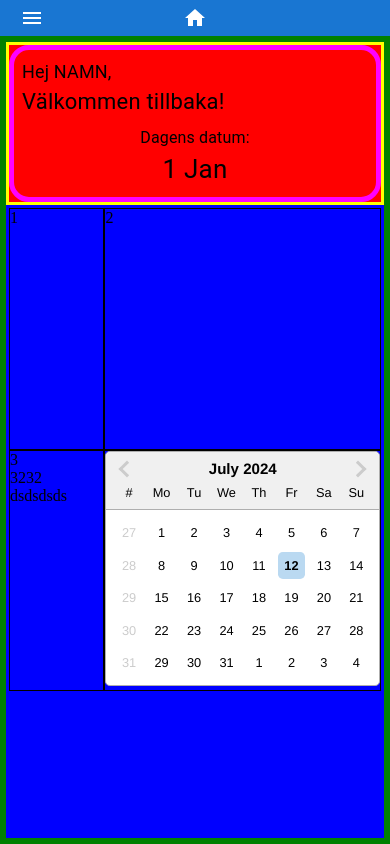
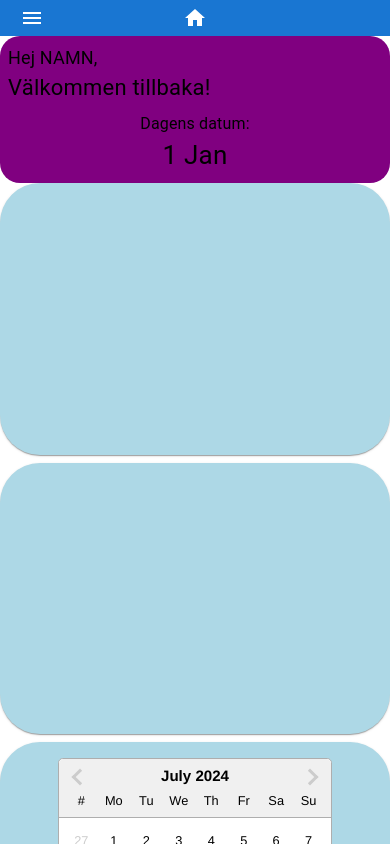
Before and after one commit to A-ForssmanP/InteractWithSchool, a React (Vite) app in the folder frontend/: page / in a window 390 px wide. Shown: the top 844 px of the page. Built offline with nearby package versions, Linux system fonts and the light colour scheme; the HTML template or start-up script is replaced by a standard one.

Commit message:
Make a layout that works on different breakpoints

```diff
--- a/frontend/src/App.jsx
+++ b/frontend/src/App.jsx
@@ -6,7 +6,7 @@ function App() {
   return (
     <Stack
       direction={{ xs: "column", md: "row" }}
-      height="100vh"
+      minHeight="100vh"
       sx={{ position: "relative" }}
     >
       <Menu />
--- a/frontend/src/components/pagesWrapper/PagesWrapper.jsx
+++ b/frontend/src/components/pagesWrapper/PagesWrapper.jsx
@@ -3,7 +3,7 @@ import Pages from "../../pages/Pages";
 
 function PagesWrapper() {
   return (
-    <Box component="main" minWidth="85%" height={"100%"}>
+    <Box component="main" minWidth="85%" height={"100vh"}>
       <Pages />
     </Box>
   );
--- a/frontend/src/pages/absence/Absence.jsx
+++ b/frontend/src/pages/absence/Absence.jsx
@@ -24,8 +24,11 @@ function Absence() {
   }, []);
 
   return (
-    <Box mt={4.4}>
-      <Container maxWidth="xs" sx={{ padding: { xs: "0", md: "0 24px" } }}>
+    <Box>
+      <Container
+        maxWidth="xs"
+        sx={{ padding: { xs: "3rem 0", md: "3rem 24px" } }}
+      >
         <h2>Registrera Frånvaro</h2>
         <List sx={{ mt: ".6rem" }}>
           {students.map((stnt) => {
--- a/frontend/src/pages/dashBoard/DashBoard.jsx
+++ b/frontend/src/pages/dashBoard/DashBoard.jsx
@@ -12,37 +12,34 @@ Klass lista med färäldrar
 */
 
 function DashBoard() {
-  const dashItems = [null, null, <ReadOnlyDatePicker />, null];
+  const mainContent = [null, null, <ReadOnlyDatePicker />, null];
+
   return (
     <Grid
       container
       width={"100%"}
-      // maxWidth={"100%"}
-      height={"100%"}
+      minHeight={"100%"}
       direction={{ xs: "column", sm: "row" }}
-      border={"6px solid green"}
     >
       <Grid
+        item
+        xs={6}
+        sm={10}
+        md={11}
         display={"flex"}
         flexDirection={"column"}
-        item
-        xs={6}
-        sm={11}
-        bgcolor={"red"}
         pl={{ sm: 2 }}
-        width={"100%"}
+        pr={{ sm: 2 }}
       >
-        <Box border={"3px solid yellow"}>
+        <Box>
           <Box
             display={"flex"}
             flexDirection={{ xs: "column", sm: "row" }}
-            // width={"fit-content"}
             gap={{ xs: 1, sm: 2 }}
-            border={"5px solid magenta"}
+            width={{ xs: "100%", sm: "fit-content" }}
             p={{ xs: 1, sm: 3 }}
             borderRadius={5}
-            // ml={{ sm: 2 }}
-            width={{ xs: "100%", sm: "fit-content" }}
+            bgcolor={"purple"}
           >
             <Box>
               <Typography fontSize={{ xs: 18, sm: 20 }}>Hej NAMN,</Typography>
@@ -63,332 +60,48 @@ function DashBoard() {
         </Box>
         <Box
           display={"flex"}
-          justifyContent={"flex-start"}
+          flexGrow={1}
+          justifyContent={{ xs: "center", md: "left" }}
           alignItems={{ sm: "center" }}
-          flexGrow={1}
           maxWidth={"100%"}
-          border={"3px solid blue"}
         >
           <Box
-            bgcolor={"yellow"}
-            width={900}
-            maxWidth={"100%"}
             display={"grid"}
             gridAutoRows={"1fr"}
-            gridAutoColumns={"1fr"}
-            gridTemplateColumns={"repeat(2, 1fr)"}
+            gap={1}
+            gridTemplateColumns={{ sm: "repeat(2, 1fr)" }}
+            width={"100%"}
+            maxWidth={1000}
           >
-            <Box bgcolor={"blue"} border={"1px solid black"}>
-              1
-            </Box>
-            <Box bgcolor={"blue"} border={"1px solid black"}>
-              2
-            </Box>
-            <Box bgcolor={"blue"} border={"1px solid black"}>
-              3 <br />
-              3232 <br />
-              dsdsdsds
-            </Box>
-            <Box
-              bgcolor={"blue"}
-              border={"1px solid black"}
-              display={"flex"}
-              flexDirection={"column"}
-              justifyContent={"center"}
-              alignItems={"center"}
-            >
-              <ReadOnlyDatePicker />
-            </Box>
-          </Box>
-          {/* <Box
-            bgcolor={"yellow"}
-            width={"100%"}
-            display={"flex"}
-            flexDirection={"column"}
-            minHeight={"max-content"}
-          >
-            <Box display={{ sm: "flex" }}>
-              <Paper
-                sx={{
-                  height: "100%",
-                  width: "100%",
-                  bgcolor: "lightBlue",
-                  borderRadius: 5,
-                }}
-              >
-                1
-              </Paper>
-              <Paper
-                sx={{
-                  height: "100%",
-                  width: "100%",
-                  bgcolor: "lightBlue",
-                  borderRadius: 5,
-                }}
-              >
-                {dashItems[2]}
-              </Paper>
-            </Box>
-            <Box display={{ sm: "flex" }}>
-              <Paper
-                sx={{
-                  // height: "100%",
-                  // width: "100%",
-                  bgcolor: "lightBlue",
-                  borderRadius: 5,
-                }}
-              >
-                3
-              </Paper>
-              <Paper
-                sx={{
-                  // height: "100%",
-                  // width: "100%",
-                  bgcolor: "lightBlue",
-                  borderRadius: 5,
-                }}
-              >
-                4
-              </Paper>
-            </Box>
-          </Box> */}
-          {/* <Grid
-            container
-            columns={2}
-            // justifyContent="center"
-            // alignItems="center"
-            maxWidth={1300}
-            // maxWidth={"100%"}
-            // height={"54%"}
-            // rowSpacing={4}
-            // columnSpacing={2}
-            bgcolor={"orange"}
-            // minHeight={{ sm: 400 }}
-            // rowGap={1}
-            // columnGap={6}
-            // gap={2}
-          >
-            <Grid
-              item
-              xs={1}
-              sm={1}
-              border={"1px solid black"}
-
-              // p={{ xs: 1, sm: 2 }}
-            >
-              <Paper
-                sx={{
-                  height: "100%",
-                  width: "100%",
-                  bgcolor: "lightBlue",
-                  borderRadius: 5,
-                }}
-              >
-                1
-              </Paper>
-            </Grid>
-            <Grid
-              item
-              xs={1}
-              sm={2}
-              border={"1px solid black"}
-
-              // p={{ xs: 1, sm: 2 }}
-            >
-              <Paper
-                sx={{
-                  height: "100%",
-                  width: "100%",
-                  bgcolor: "lightBlue",
-                  borderRadius: 5,
-                }}
-              >
-                1
-              </Paper>
-            </Grid>
-            <Grid
-              item
-              xs={2}
-              sm={2}
-              border={"1px solid black"}
-
-              // p={{ xs: 1, sm: 2 }}
-            >
-              <Paper
-                sx={{
-                  height: "100%",
-                  width: "100%",
-                  bgcolor: "lightBlue",
-                  borderRadius: 5,
-                }}
-              >
-                1
-              </Paper>
-            </Grid>
-            <Grid
-              item
-              xs={2}
-              sm={2}
-              border={"1px solid black"}
-
-              // p={{ xs: 1, sm: 2 }}
-            >
-              <Paper
-                sx={{
-                  height: "100%",
-                  width: "100%",
-                  bgcolor: "lightBlue",
-                  borderRadius: 5,
-                }}
-              >
-                1
-              </Paper>
-            </Grid> */}
-
-          {/* {dashItems.map((item, indx) => {
+            {mainContent.map((item, indx) => {
               return (
-                <Grid
-                  item
+                <Box
                   key={indx}
-                  xs={2}
-                  sm={2}
-                  border={"1px solid black"}
-
-                  // p={{ xs: 1, sm: 2 }}
+                  display={"flex"}
+                  justifyContent={"center"}
+                  alignItems={"stretch"}
                 >
                   <Paper
                     sx={{
-                      height: "100%",
-                      width: "100%",
-                      bgcolor: "lightBlue",
-                      borderRadius: 5,
+                      display: "flex",
+                      justifyContent: "center",
+                      flex: "1",
+                      bgcolor: "lightblue",
+                      padding: 2,
+                      borderRadius: 10,
                     }}
                   >
                     {item}
                   </Paper>
-                </Grid>
+                </Box>
               );
-            })} */}
-          {/* <Grid item xs={1} flexShrink={1} border={"1px solid black"}>
-              1
-            </Grid>
-            <Grid item xs={1} border={"1px solid black"}>
-              2
-            </Grid>
-            <Grid item xs={1} border={"1px solid black"}>
-              3
-            </Grid>
-            <Grid item xs={1} border={"1px solid black"}>
-              4
-            </Grid> */}
-          {/* </Grid> */}
+            })}
+          </Box>
         </Box>
       </Grid>
       <Grid item xs bgcolor={"blue"}></Grid>
     </Grid>
   );
-
-  /*<Grid
-      container
-      border={"6px solid green"}
-      width={"100%"}
-      height={"100%"}
-      sx={{ flexDirection: { xs: "column", sm: "row" } }}
-      // columns={2}
-    >
-      <Grid
-        item
-        xs={6}
-        sm={11}
-        bgcolor={"yellow"}
-        display={"Flex"}
-        // flexDirection={"column"}
-        // height={"100%"}
-        // width={"100%"}
-        border={"6px solid black"}
-      >
-        <Box border={"3px solid red"}>
-          <Box
-            display={"flex"}
-            flexDirection={{ xs: "column", sm: "row" }}
-            // width={"fit-content"}
-            gap={{ xs: 1, sm: 2 }}
-            border={"5px solid magenta"}
-            p={{ xs: 1, sm: 3 }}
-            borderRadius={5}
-            ml={{ sm: 2 }}
-            width={{ xs: "100%", sm: "fit-content" }}
-          >
-            <Box>
-              <Typography fontSize={{ xs: 18, sm: 20 }}>Hej NAMN,</Typography>
-              <Typography fontSize={{ xs: 22, sm: 28 }}>
-                Välkommen tillbaka!
-              </Typography>
-            </Box>
-            <Box
-              display={"flex"}
-              flexDirection={"column"}
-              justifyContent={"flex-start"}
-              alignItems={"center"}
-            >
-              <Typography fontSize={16}>Dagens datum:</Typography>
-              <Typography fontSize={26}>1 Jan</Typography>
-            </Box>
-          </Box>
-        </Box>
-
-        <Box
-          display={"flex"}
-          justifyContent={"left"}
-          alignItems={{ sm: "center" }}
-          flexGrow={1}
-          border={"3px solid blue"}
-        >
-          <Grid
-            container
-            justifyContent="center"
-            alignItems="center"
-            width={1300}
-            maxWidth={"100%"}
-            height={"54%"}
-            rowSpacing={2}
-            columnSpacing={1}
-            bgcolor={"orange"}
-          >
-            {Array(4)
-              .fill("")
-              .map((item, indx) => {
-                return (
-                  <Grid
-                    item
-                    key={indx}
-                    xs={6}
-                    border={"1px solid black"}
-                    p={{ xs: 1, sm: 2 }}
-                  >
-                    <Paper
-                      sx={{
-                        height: "100%",
-                        width: "100%",
-                        bgcolor: "lightBlue",
-                        borderRadius: 5,
-                      }}
-                    ></Paper>
-                  </Grid>
-                );
-              })}
-          </Grid>
-        </Box>
-      </Grid>
-      {/* <Box flexGrow={1}> */
-  /*<Grid item xs bgcolor={"purple"}>
-        sds
-      </Grid>
-      // {/* </Box> */
-  // </Grid>
-
-  // </Box>
-  // );
 }
 
 export default DashBoard;
```
